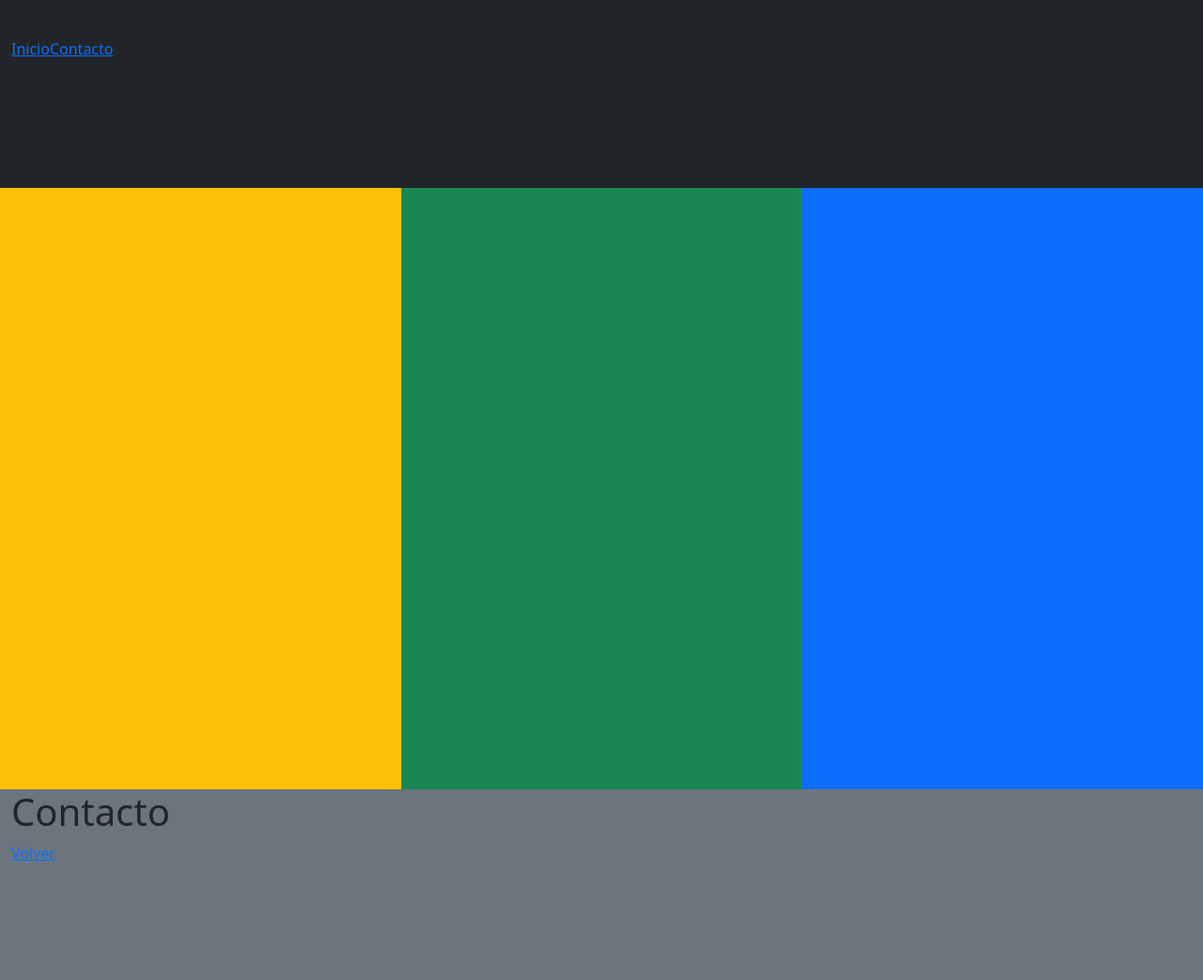
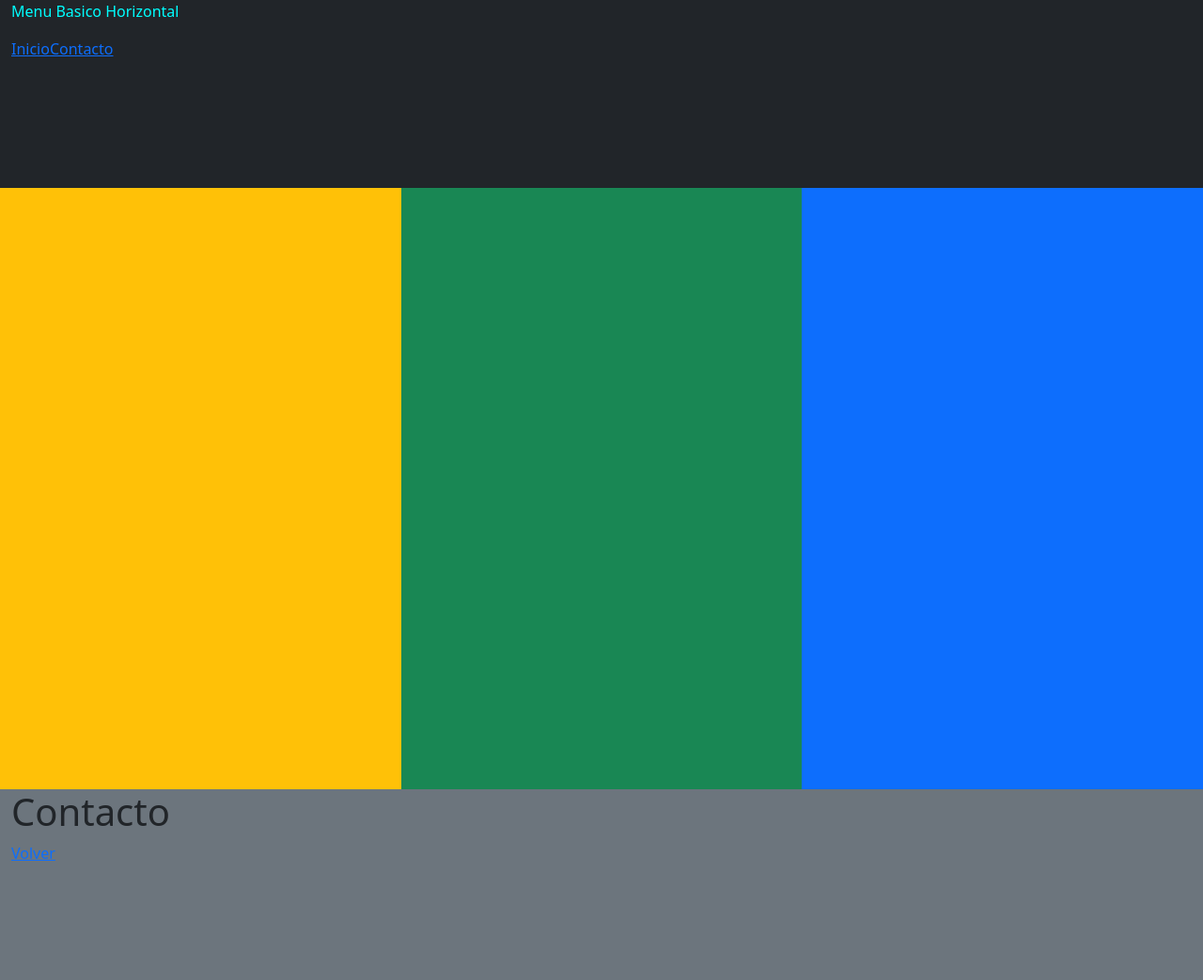
Before and after one commit to hector202223/CodoACodo, a plain HTML site: page clase_11/index.html in a window 1280 px wide. Shown: the top 1043 px of the page at 94% size. Drawn offline with nearby package versions, Linux system fonts and the light colour scheme.

Commit message:
commit 1 - color del titulo modificado
Agregado el color aqua al titulo

```diff
--- a/clase_11/style/style.css
+++ b/clase_11/style/style.css
@@ -19,6 +19,11 @@ body
     height: 50%;
 }
 
+p
+{
+    color: aqua;
+}
+
 /*
 .izq, .mid, .der
 {
```
